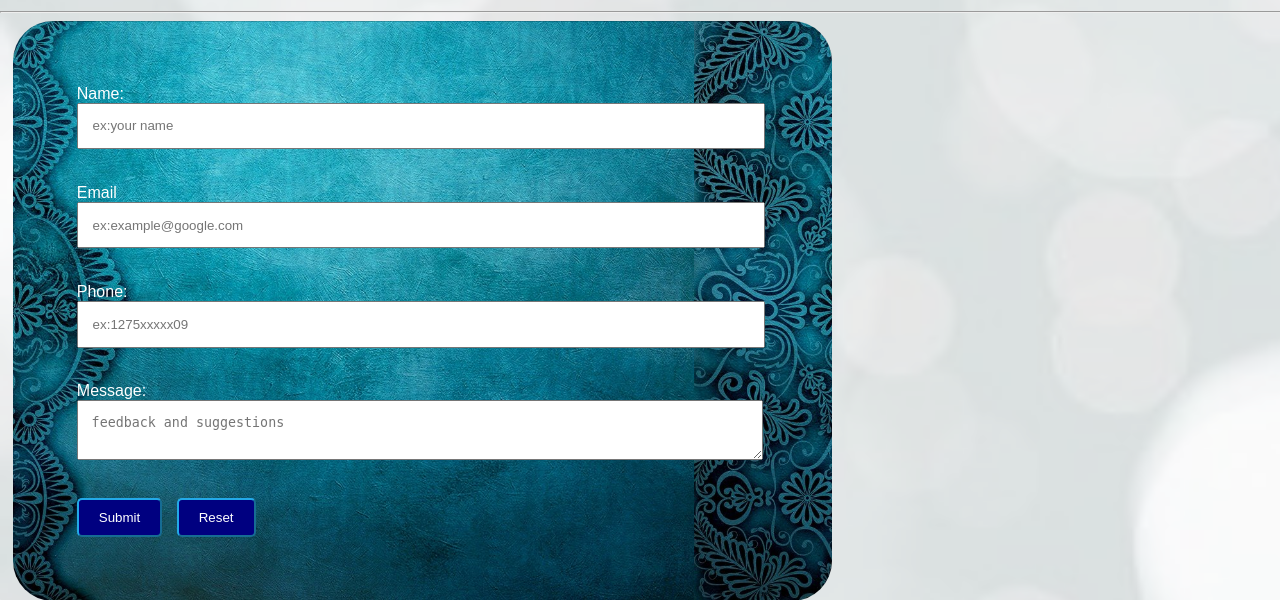
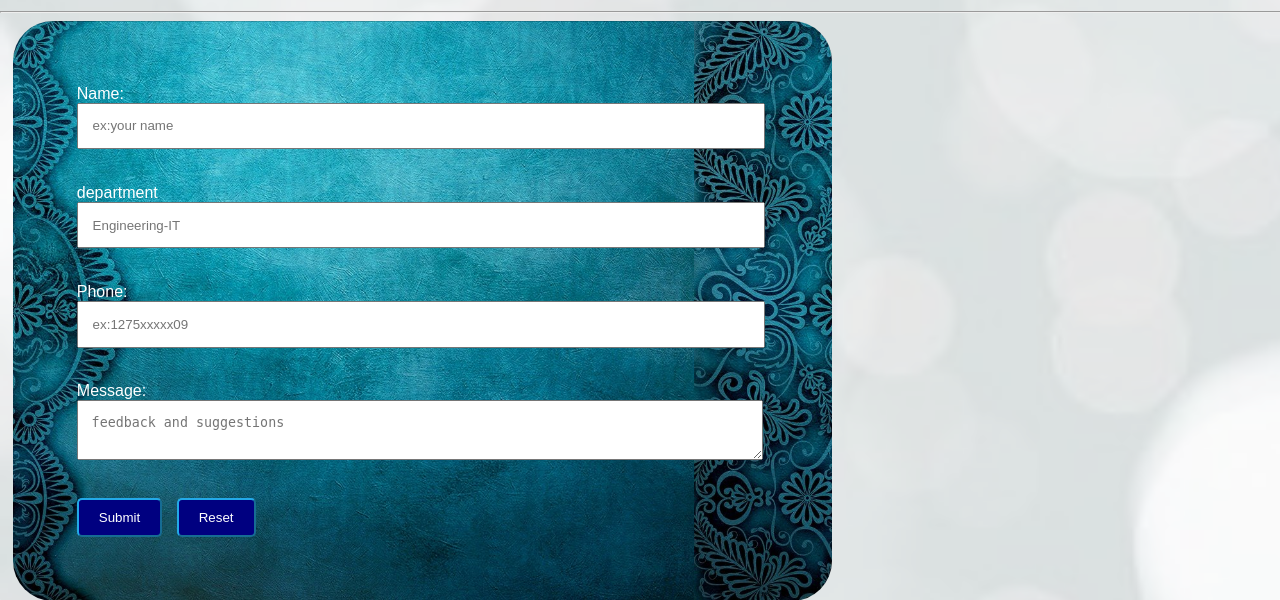
Before and after one commit to ylmngo/_QRGuide, a Django app: page / in a window 1280 px wide. Shown: the part 1607-2207 px from the top of the page. Run offline with Django 4.2, Linux system fonts and the light colour scheme.

Commit message:
changed email to department

```diff
--- a/static/js/index.js
+++ b/static/js/index.js
@@ -33,7 +33,7 @@ document.addEventListener('DOMContentLoaded', function() {
       event.preventDefault();
 
       const name = document.getElementById('name').value;
-      const email = document.getElementById('email').value;
+      const department = document.getElementById('department').value;
       const phone = document.getElementById('phone').value;
       const message = document.getElementById('message').value;
 
@@ -42,8 +42,8 @@ document.addEventListener('DOMContentLoaded', function() {
         displayWarning('name');
         isValid = false;
       }
-      if (!validateEmail(email)) {
-        displayWarning('email');
+      if (department.trim() === '') {
+        displayWarning('department');
         isValid = false;
       }
       if (!validatePhone(phone)) {
@@ -59,16 +59,16 @@ document.addEventListener('DOMContentLoaded', function() {
         return;
       }
 
-      if (isSubmissionExists(email)) {
+      if (isSubmissionExists(phone)) {
         const confirmation = confirm('A submission has already been made with this email address. Are you sure you want to submit another suggestion?');
         if (!confirmation) {
           return;
         }
       }
 
-      saveSubmission(email);
+      saveSubmission(phone);
 
-      alert(`Submitted Form Data:\nName: ${name}\nEmail: ${email}\nPhone: ${phone}\nMessage: ${message}`);
+      alert(`Submitted Form Data:\nName: ${name}\nDepartment: ${department}\nPhone: ${phone}\nMessage: ${message}`);
 
       form.reset();
 
@@ -126,14 +126,14 @@ document.addEventListener('DOMContentLoaded', function() {
       return false;
     }
 
-    function isSubmissionExists(email) {
+    function isSubmissionExists(phone) {
       return false;
     }
 
-    function saveSubmission(email) {
+    function saveSubmission(phone) {
     }
 
-    function retrieveSavedData(email) {
+    function retrieveSavedData(phone) {
       return null;
     }
 
--- a/templates/home.html
+++ b/templates/home.html
@@ -68,8 +68,8 @@
       <input type="text" id="name" placeholder="ex:your name">
       <img src="warning.png" alt="Warning" id="name-warning" style="display: none;"><br>
 
-      <label for="email">Email</label>
-      <input type="text" id="email" placeholder="ex:example@google.com">
+      <label for="department">department</label>
+      <input type="text" id="department" placeholder="Engineering-IT">
       <img src="warning.png" alt="Warning" id="email-warning" style="display: none;"><br>
 
       <label for="phone">Phone:</label>
```
